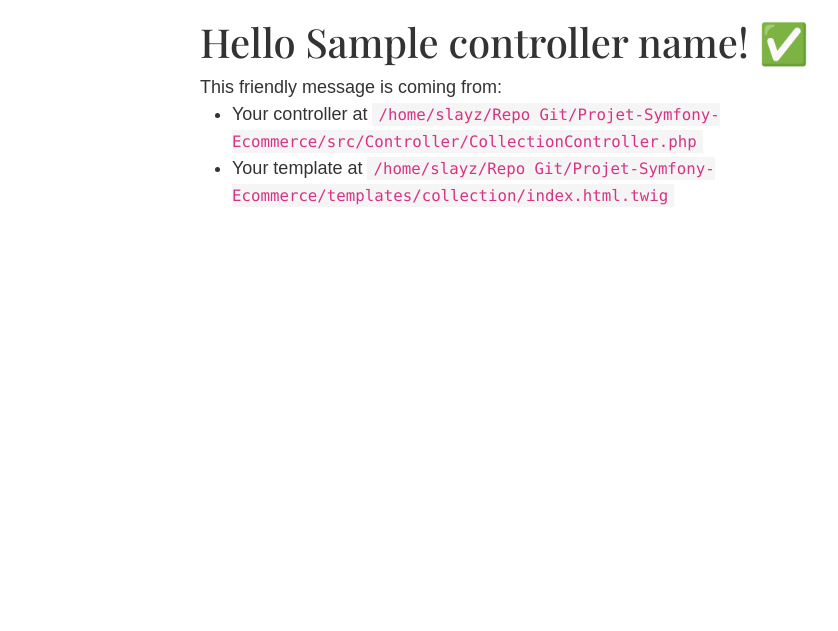
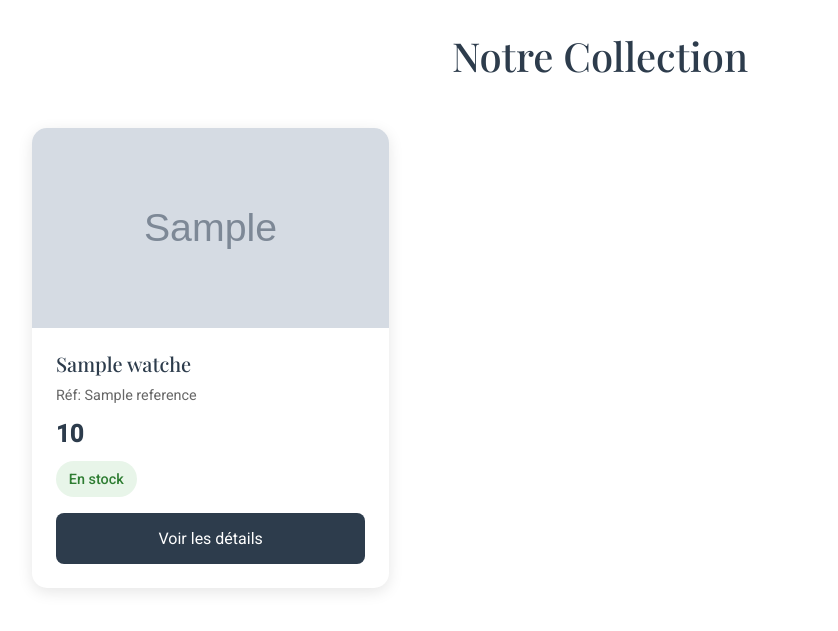
Before and after one commit to Kevin-Cano/Projet-Symfony-Ecommerce, a Symfony app: template templates/collection/index.html.twig in a window 1280 px wide. Shown: the top 631 px of the page, without its empty margins (40-878 px from the left). Run offline with Twig, Linux system fonts and the light colour scheme; the template is opened without the code that fills it: most values are stand-ins (such as "Sample title", 1, 10 or a date in 2020); grey boxes marked "Sample" are stand-in pictures; some libraries are stand-ins or nearby versions.

Commit message:
picture watch in api

```diff
--- /dev/null
+++ b/assets/styles/collection.css
@@ -0,0 +1,95 @@
+.collection-container {
+    max-width: 1200px;
+    margin: 0 auto;
+    padding: 2rem;
+}
+
+h1 {
+    text-align: center;
+    font-size: 2.5rem;
+    margin-bottom: 3rem;
+    color: #2D3C4C;
+    font-family: 'Playfair Display', serif;
+}
+
+.watches-grid {
+    display: grid;
+    grid-template-columns: repeat(auto-fill, minmax(300px, 1fr));
+    gap: 2rem;
+}
+
+.watch-card {
+    background: white;
+    border-radius: 15px;
+    overflow: hidden;
+    box-shadow: 0 4px 15px rgba(0,0,0,0.1);
+    transition: transform 0.3s ease;
+}
+
+.watch-card:hover {
+    transform: translateY(-5px);
+}
+
+.watch-image {
+    width: 100%;
+    height: 200px;
+    object-fit: cover;
+}
+
+.watch-info {
+    padding: 1.5rem;
+}
+
+.watch-name {
+    font-size: 1.25rem;
+    color: #2D3C4C;
+    margin-bottom: 0.5rem;
+    font-family: 'Playfair Display', serif;
+}
+
+.watch-reference {
+    color: #666;
+    font-size: 0.9rem;
+    margin-bottom: 0.5rem;
+}
+
+.watch-price {
+    font-size: 1.5rem;
+    color: #2D3C4C;
+    font-weight: bold;
+    margin-bottom: 0.5rem;
+}
+
+.stock-status {
+    font-size: 0.9rem;
+    font-weight: 500;
+    padding: 0.4rem 0.8rem;
+    border-radius: 20px;
+    display: inline-block;
+    margin-bottom: 1rem;
+}
+
+.in-stock {
+    background-color: #e8f5e9;
+    color: #2e7d32;
+}
+
+.out-of-stock {
+    background-color: #ffebee;
+    color: #c62828;
+}
+
+.details-button {
+    width: 100%;
+    padding: 0.8rem;
+    background-color: #2D3C4C;
+    color: white;
+    border: none;
+    border-radius: 8px;
+    cursor: pointer;
+    transition: background-color 0.3s ease;
+}
+
+.details-button:hover {
+    background-color: #3d4f63;
+}
--- a/templates/collection/index.html.twig
+++ b/templates/collection/index.html.twig
@@ -1,20 +1,35 @@
 {% extends 'base.html.twig' %}
 
-{% block title %}Hello CollectionController!{% endblock %}
+{% block title %}Collection - LuxWatch{% endblock %}
+
+{% block stylesheets %}
+    {{ parent() }}
+    <link rel="stylesheet" href="{{ asset('assets/styles/collection.css') }}">
+{% endblock %}
 
 {% block body %}
-<style>
-    .example-wrapper { margin: 1em auto; max-width: 800px; width: 95%; font: 18px/1.5 sans-serif; }
-    .example-wrapper code { background: #F5F5F5; padding: 2px 6px; }
-</style>
+    <div class="collection-container">
+        <h1>Notre Collection</h1>
 
-<div class="example-wrapper">
-    <h1>Hello {{ controller_name }}! ✅</h1>
-
-    This friendly message is coming from:
-    <ul>
-        <li>Your controller at <code>/home/slayz/Repo Git/Projet-Symfony-Ecommerce/src/Controller/CollectionController.php</code></li>
-        <li>Your template at <code>/home/slayz/Repo Git/Projet-Symfony-Ecommerce/templates/collection/index.html.twig</code></li>
-    </ul>
-</div>
+        <div class="watches-grid">
+            {% for watch in watches %}
+                <div class="watch-card">
+                    <img src="{{ watch.imageUrl }}" alt="{{ watch.name }}" class="watch-image">
+                    <div class="watch-info">
+                        <h2 class="watch-name">{{ watch.name }}</h2>
+                        <p class="watch-reference">Réf: {{ watch.reference }}</p>
+                        <p class="watch-price">{{ watch.price }}</p>
+                        <p class="stock-status {% if watch.stock <= 0 %}out-of-stock{% else %}in-stock{% endif %}">
+                            {% if watch.stock <= 0 %}
+                                Hors stock
+                            {% else %}
+                                En stock
+                            {% endif %}
+                        </p>
+                        <button class="details-button">Voir les détails</button>
+                    </div>
+                </div>
+            {% endfor %}
+        </div>
+    </div>
 {% endblock %}
```
Also changed, not shown: src/Controller/CollectionController.php (+7 -3 lines), src/DataFixtures/WatchFixtures.php (+26 -26 lines).
